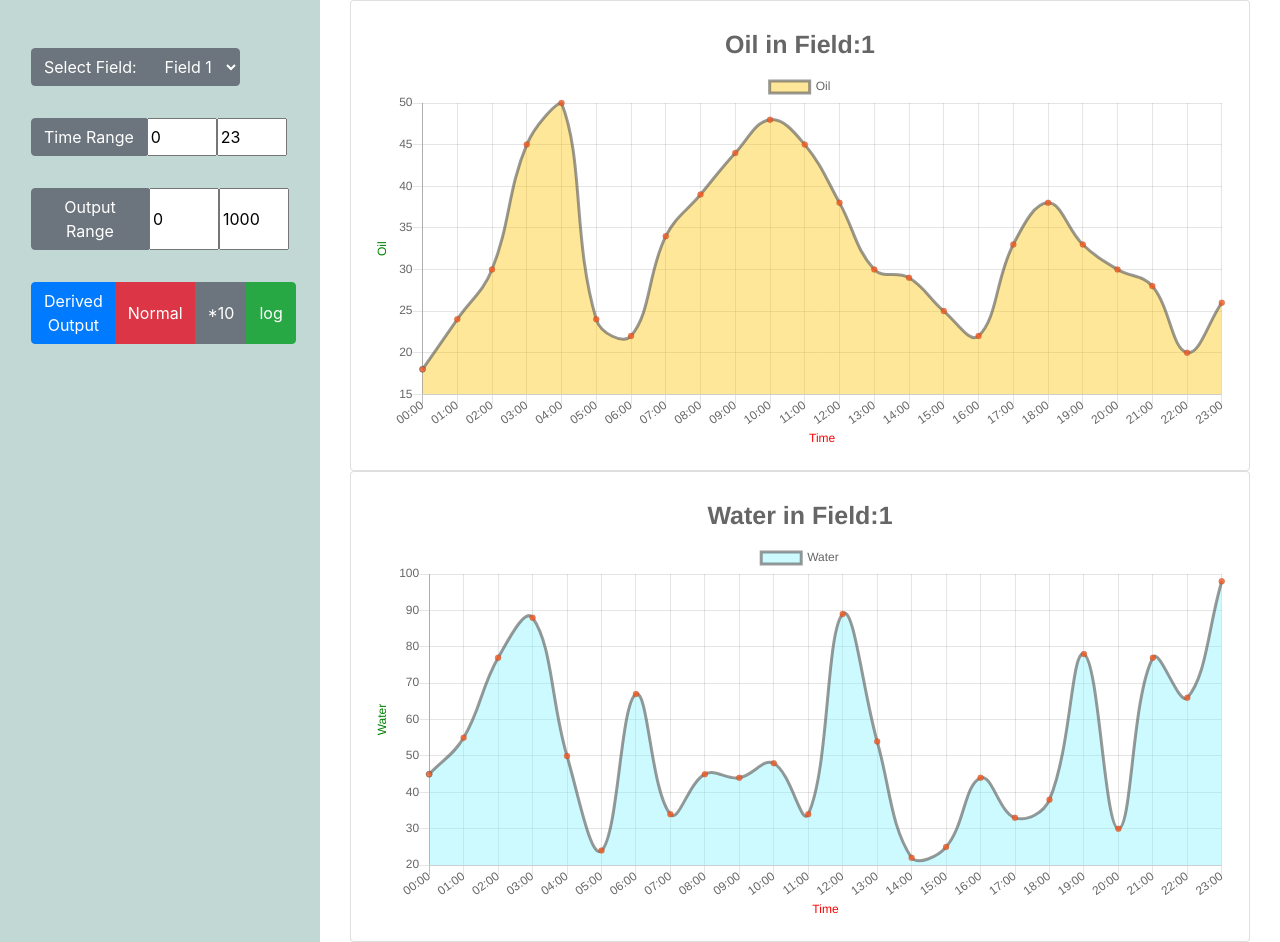
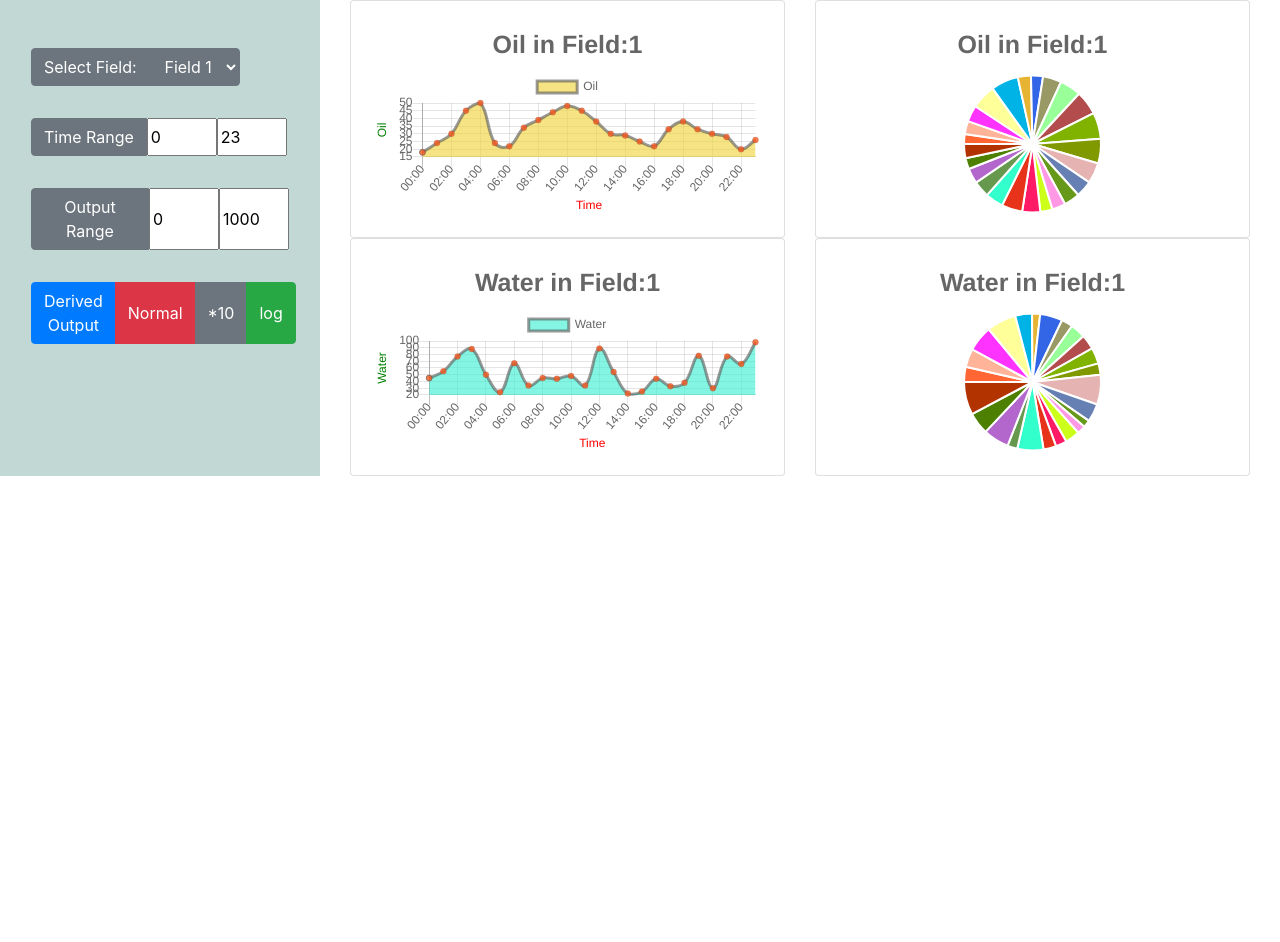
Before and after one commit to sidsb/ongc, a React (Create React App) app: page / in a window 1280 px wide. After the commit the page ends 800 px from the top, so only its background shows below. Built offline with nearby package versions, Linux system fonts and the light colour scheme.

Commit message:
added pie chart

```diff
--- /dev/null
+++ b/src/colorArray.js
@@ -0,0 +1,10 @@
+export const colors = ['#FF6633', '#FFB399', '#FF33FF', '#FFFF99', '#00B3E6',
+    '#E6B333', '#3366E6', '#999966', '#99FF99', '#B34D4D',
+    '#80B300', '#809900', '#E6B3B3', '#6680B3', '#66991A',
+    '#FF99E6', '#CCFF1A', '#FF1A66', '#E6331A', '#33FFCC',
+    '#66994D', '#B366CC', '#4D8000', '#B33300', '#CC80CC',
+    '#66664D', '#991AFF', '#E666FF', '#4DB3FF', '#1AB399',
+    '#E666B3', '#33991A', '#CC9999', '#B3B31A', '#00E680',
+    '#4D8066', '#809980', '#E6FF80', '#1AFF33', '#999933',
+    '#FF3380', '#CCCC00', '#66E64D', '#4D80CC', '#9900B3',
+    '#E64D66', '#4DB380', '#FF4D4D', '#99E6E6', '#6666FF'];
--- a/src/components/chart.js
+++ b/src/components/chart.js
@@ -1,6 +1,8 @@
 import React, { Component } from 'react'
 import { Line } from 'react-chartjs-2';
+import Linechart from './linechart';
 import db from '../data.json';
+import Piechart from './piechart';
 
 export class Chart extends Component {
 
@@ -75,100 +77,38 @@ export class Chart extends Component {
         return (
             <div key={this.props.field} className="container-fluid" >
                 <div className="row">
-                    <div className="col-12">
+                    <div className="col-12 col-md-6">
                         <div className="card">
                             <div className="card-body">
-                                <Line data={{
-                                    labels: gr_labels,
-                                    datasets: [{
-                                        label: 'Oil',
-                                        backgroundColor: 'rgba(255, 195, 0 ,0.4)',
-                                        borderColor: [
-                                            'rgba(85, 85, 84 , 0.6)',
-                                        ],
-                                        pointBackgroundColor: 'rgba(244, 89, 33,0.8)',
-                                        pointHoverBackgroundColor: 'rgba(241, 251, 25,0.9)',
-                                        pointHoverRadius: '5',
-                                        data: oil_data
-                                    }
-                                    ]
-                                }}
-                                    options={{
-                                        responsive: true,
-                                        title: {
-                                            display: true,
-                                            text: "Oil in Field:" + (parseInt(this.props.field) + 1),
-                                            fontSize: 25
-                                        },
-                                        scales: {
-                                            xAxes: [{
-                                                scaleLabel: {
-                                                    display: true,
-                                                    labelString: "Time",
-                                                    fontColor: "red"
-                                                }
-                                            }],
-                                            yAxes: [{
-                                                scaleLabel: {
-                                                    display: true,
-                                                    labelString: "Oil",
-                                                    fontColor: "green"
-                                                }
-                                            }]
-                                        },
-                                    }}
-                                />
+                                <Linechart labels={gr_labels} data={oil_data} datatype="Oil" field={this.props.field} />
                             </div>
                         </div>
                     </div>
-                    <div className="col-12">
+                    <div className="col-12 col-md-6">
                         <div className="card">
                             <div className="card-body">
-                                <Line data={{
-                                    labels: gr_labels,
-                                    datasets: [{
-                                        label: 'Water',
-                                        backgroundColor: 'rgba(131, 243, 254 ,0.4)',
-                                        borderColor: [
-                                            'rgba(85, 85, 84 , 0.6)',
-                                        ],
-                                        pointBackgroundColor: 'rgba(244, 89, 33,0.8)',
-                                        pointHoverBackgroundColor: 'rgba(241, 251, 25,0.9)',
-                                        pointHoverRadius: '5',
-                                        data: water_data
-                                    }
-                                    ]
-                                }}
-                                    options={{
-                                        responsive: true,
-                                        title: {
-                                            display: true,
-                                            text: "Water in Field:" + (parseInt(this.props.field) + 1),
-                                            fontSize: 25
-                                        },
-                                        scales: {
-                                            xAxes: [{
-                                                scaleLabel: {
-                                                    display: true,
-                                                    labelString: "Time",
-                                                    fontColor: "red"
-                                                }
-                                            }],
-                                            yAxes: [{
-                                                scaleLabel: {
-                                                    display: true,
-                                                    labelString: "Water",
-                                                    fontColor: "green"
-                                                }
-                                            }]
-                                        },
-                                    }}
-                                />
+                                <Piechart labels={gr_labels} data={oil_data} datatype="Oil" field={this.props.field} />
                             </div>
                         </div>
                     </div>
                 </div>
-            </div >
+                <div className="row">
+                    <div className="col-12 col-md-6">
+                        <div className="card">
+                            <div className="card-body">
+                                <Linechart labels={gr_labels} data={water_data} datatype="Water" field={this.props.field} />
+                            </div>
+                        </div>
+                    </div>
+                    <div className="col-12 col-md-6">
+                        <div className="card">
+                            <div className="card-body">
+                                <Piechart labels={gr_labels} data={water_data} datatype="Water" field={this.props.field} />
+                            </div>
+                        </div>
+                    </div>
+                </div>
+            </div>
         );
     }
 }
--- /dev/null
+++ b/src/components/linechart.js
@@ -0,0 +1,58 @@
+import React, { Component } from 'react';
+import { Line } from 'react-chartjs-2';
+
+export default class Linechart extends Component {
+
+    constructor(props) {
+        super(props)
+        this.state = {
+
+        }
+    }
+
+    render() {
+
+        return (
+            <Line data={{
+                labels: this.props.labels,
+                datasets: [{
+                    label: this.props.datatype,
+                    backgroundColor: this.props.datatype === "Oil" ? 'rgba(238, 209, 51, 0.6)' : 'rgba(51, 238, 209, 0.6)',
+                    borderColor: [
+                        'rgba(85, 85, 84 , 0.6)',
+                    ],
+                    pointBackgroundColor: 'rgba(244, 89, 33,0.8)',
+                    pointHoverBackgroundColor: 'rgba(241, 251, 25,0.9)',
+                    pointHoverRadius: '5',
+                    data: this.props.data
+                }
+                ]
+            }}
+                options={{
+                    responsive: true,
+                    title: {
+                        display: true,
+                        text: this.props.datatype + " in Field:" + (parseInt(this.props.field) + 1),
+                        fontSize: 25
+                    },
+                    scales: {
+                        xAxes: [{
+                            scaleLabel: {
+                                display: true,
+                                labelString: "Time",
+                                fontColor: "red"
+                            }
+                        }],
+                        yAxes: [{
+                            scaleLabel: {
+                                display: true,
+                                labelString: this.props.datatype,
+                                fontColor: "green"
+                            }
+                        }]
+                    },
+                }}
+            />
+        )
+    }
+}
--- /dev/null
+++ b/src/components/piechart.js
@@ -0,0 +1,51 @@
+import React, { Component } from 'react';
+import { Pie } from 'react-chartjs-2';
+import { colors } from '../colorArray';
+
+export class Piechart extends Component {
+
+    constructor(props) {
+        super(props)
+        this.state = {
+
+        }
+    }
+
+    render() {
+        console.log("pie ke andar");
+
+        return (
+            <Pie
+                data={{
+                    labels: this.props.labels,
+                    datasets: [{
+                        label: this.props.datatype,
+                        backgroundColor: colors,
+                        data: this.props.data,
+                        hoverBackgroundColor: 'rgba( 251, 45, 17,0.8)',
+                        hoverBorderColor: 'rgba( 241, 230, 13,0.8)',
+                        hoverBorderWidth: '9'
+                    }
+                    ]
+                }}
+                options={{
+                    responsive: true,
+                    title: {
+                        display: true,
+                        text: this.props.datatype + " in Field:" + (parseInt(this.props.field) + 1),
+                        fontSize: 25
+                    },
+                    legend: {
+                        display: false
+                    },
+                    rotation: Math.PI,
+                    animation: {
+                        animateScale: true
+                    }
+                }}
+            />
+        )
+    }
+}
+
+export default Piechart
```
